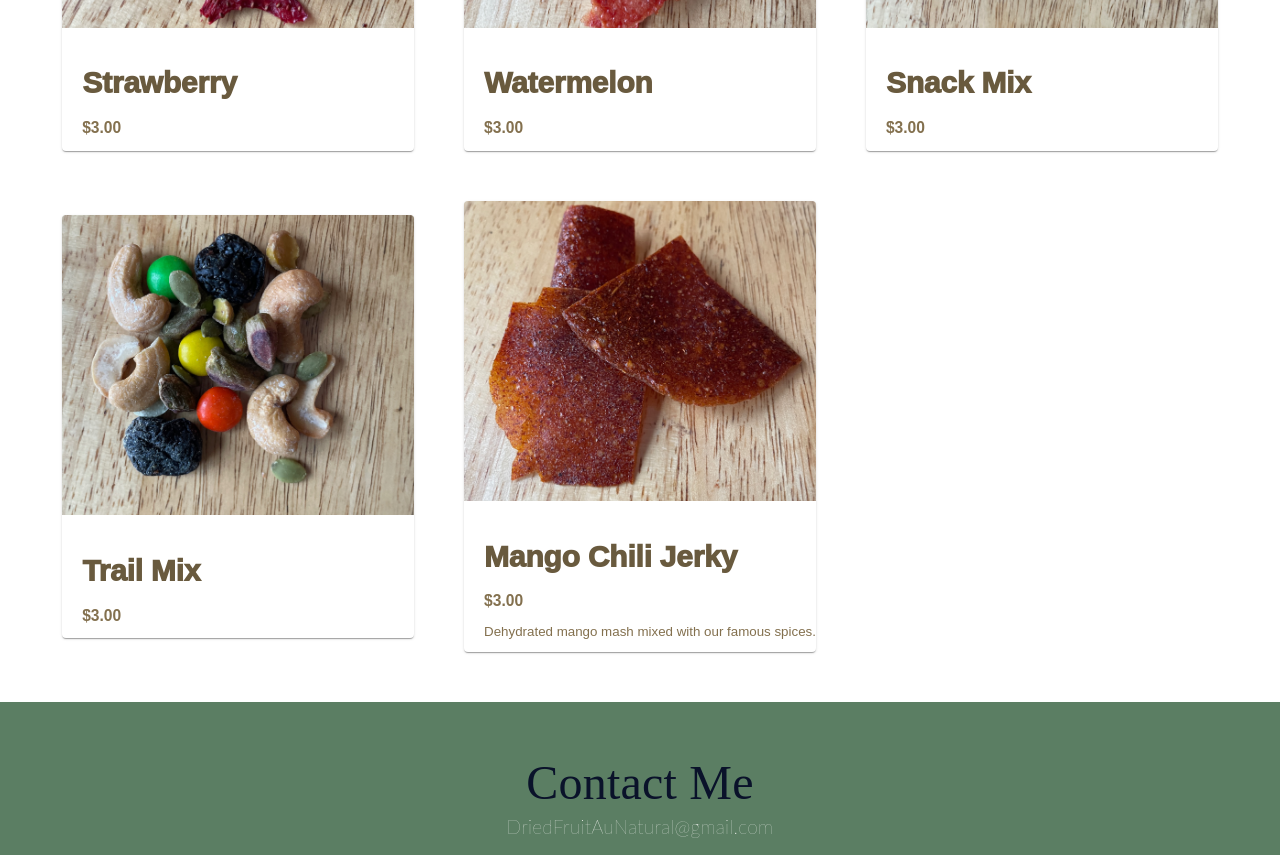
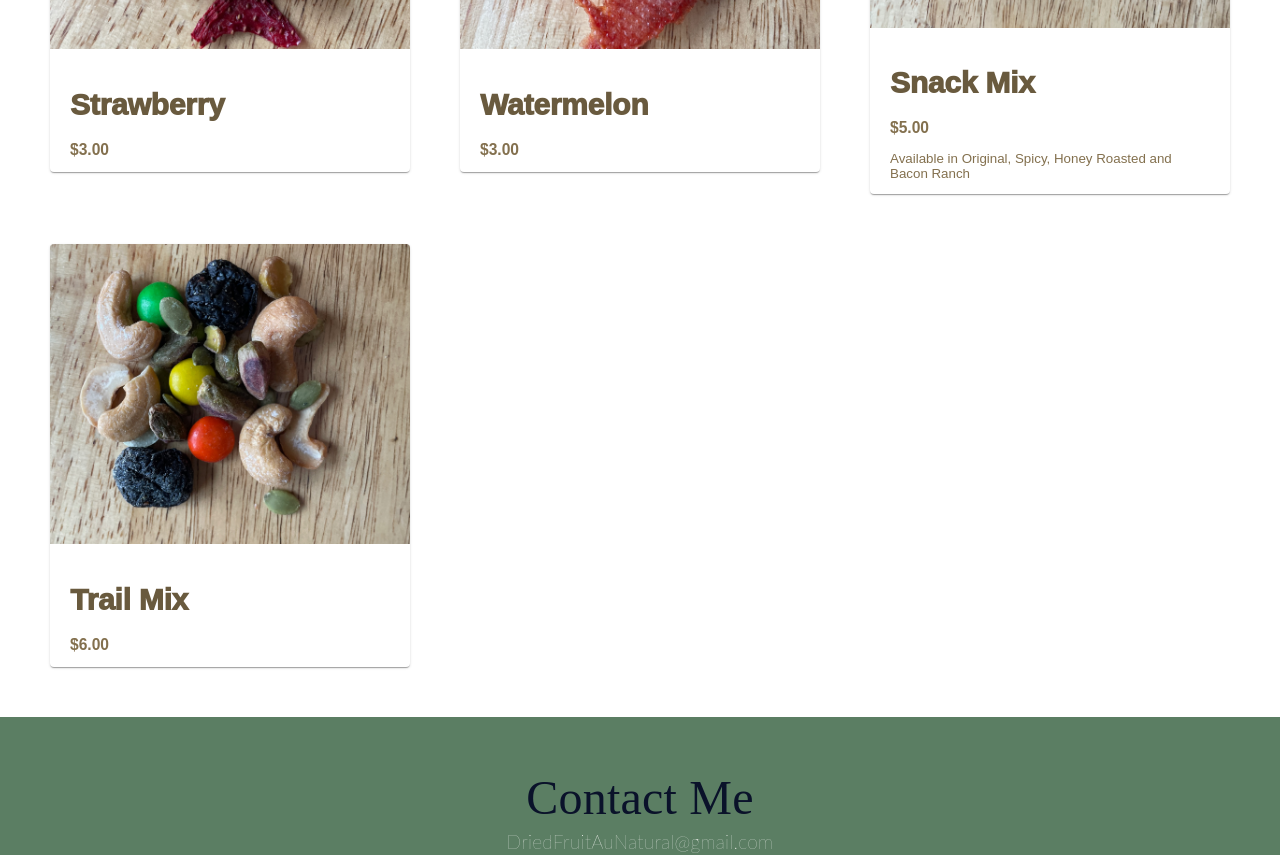
Before and after one commit to JaBrow04/DriedFruitAuNatural, a React (Create React App) app: page /products in a window 1280 px wide. Shown: the part 1580-2435 px from the top of the page. Built offline with nearby package versions, Linux system fonts and the light colour scheme; the HTML template or start-up script is replaced by a standard one; a web font is replaced by a local one.

Commit message:
Product update

```diff
--- a/src/Resources/markets.js
+++ b/src/Resources/markets.js
@@ -20,13 +20,32 @@ const markets = [
 
     },
     {
-        "name": "605 Made Night Market",
-        "location" :"Southeast corner of 6th Street and Phillips Avenue in downtown Sioux Falls\n"+
-            "August 26, 2023 from 3pm - 9pm",
-        "linkFb" :"https://fb.me/e/1fADd2LWn",
+        "name": "Hartford Farmers Market",
+        "location" :"Main Ave, Hartford, SD\nFrom Modish Boutique to Menth St (South Bar.)\n"+
+            "First Monday of the month from 5pm - 8:30pm\nJune through September",
+        "link" :"https://www.hartfordsdfarmersmarket.com/",
+        "linkFb" : "https://www.facebook.com/HartfordSDFarmersMarket/",
         "img":"pear.png"
 
     },
+    {
+        "name": "KELOLAND Living Arts & Crafts Show",
+        "location" :"Ramkota Exhibit Hall\n3200 W Maple St, Sioux Falls, SD 57107\n"+
+            "October 20th – 12pm-8pm\n" +
+            "October 21st, 2023 – 9am-5pm!\n",
+        "link" :"https://www.keloland.com/keloland-living/arts-crafts-show/",
+        "linkFb" : "https://www.facebook.com/events/182486902836245/220122239072711/",
+        "img":"citrus.png"
+
+    },
+    // {
+    //     "name": "605 Made Night Market",
+    //     "location" :"Southeast corner of 6th Street and Phillips Avenue in downtown Sioux Falls\n"+
+    //         "August 26, 2023 from 3pm - 9pm",
+    //     "linkFb" :"https://fb.me/e/1fADd2LWn",
+    //     "img":"pear.png"
+    //
+    // },
     {
         "name": "Brookings Summer Arts Festival",
         "location" :"104 6th St W, Brookings SD \nSaturday, July 8 from 10am - 7pm\n"+
--- a/src/Resources/products.js
+++ b/src/Resources/products.js
@@ -57,19 +57,15 @@ const produts = [
   },
   {
     "name": "Snack Mix",
-     "price" :price,
+      "description": "Available in Original, Spicy, Honey Roasted \nand Bacon Ranch ",
+      "price" : "$5.00",
     "img": "Fruit.jpg"
   },
-  {
-    "name": "Trail Mix",
-     "price" :price,
-    "img": "Fruit.jpg"
-  },
-  {
-    "name": "Mango Chili Jerky",
-    "description": "Dehydrated mango mash mixed with our famous spices.",
-     "price" :price,
-    "img": "Fruit.jpg"
-  },
+    {
+        "name": "Trail Mix",
+        "price" :"$6.00",
+        "img": "Fruit.jpg"
+    },
+
 ];
 export default produts;
--- a/src/componets/ProductCard.jsx
+++ b/src/componets/ProductCard.jsx
@@ -11,7 +11,6 @@ export default function ProductCard(
 
     function handleClick() {
         setShowInfo(!showInfo);
-            console.log(showInfo)
     }
 
 
--- a/src/componets/ProductCard.style.js
+++ b/src/componets/ProductCard.style.js
@@ -8,6 +8,7 @@ export const ProductCardContainer = styled(Card)`
 	display: flex;
 	flex-direction: column;
 	max-width: 90vw;
+    min-height: 45vh;
     max-height: 60vh;
   padding-bottom: 1em;
   border-radius: 12px;
@@ -27,9 +28,10 @@ export const ProductCardContainer = styled(Card)`
 		}
   h3,p {
     padding-left:20px;
-    padding-bottom: 0px;
-    padding-top: 0px;
-    margin-block: 0px;
+    padding-right:20px;
+    padding-bottom: 0;
+    padding-top: 0;
+    margin-block: 0;
     color: #83704e;
     text-align: left;
   }
```
Also changed, not shown: src/icons/citrus.png (added).
